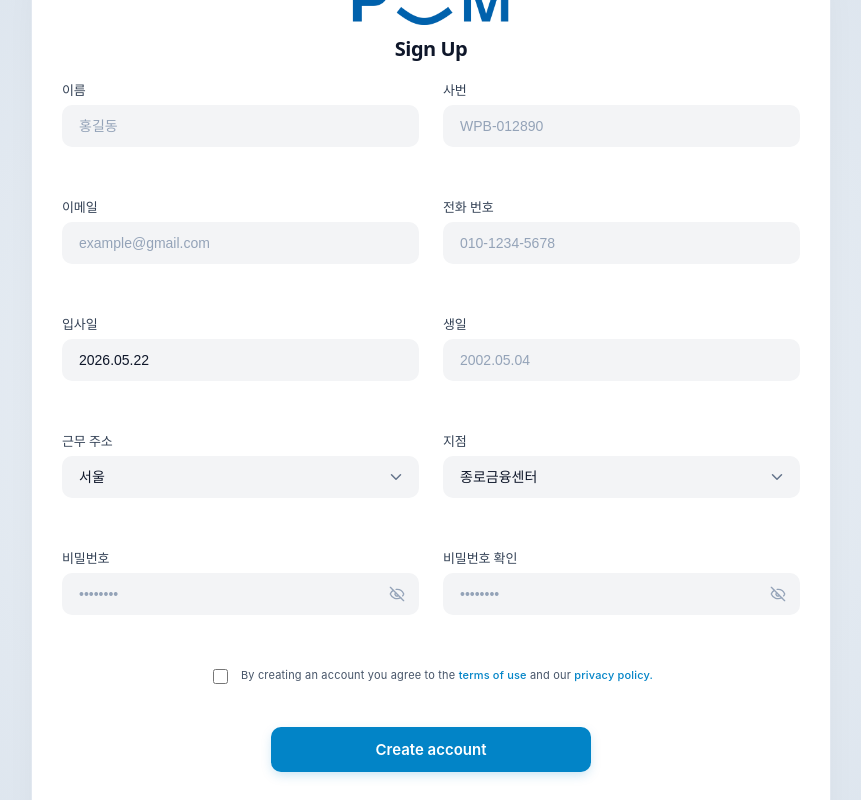
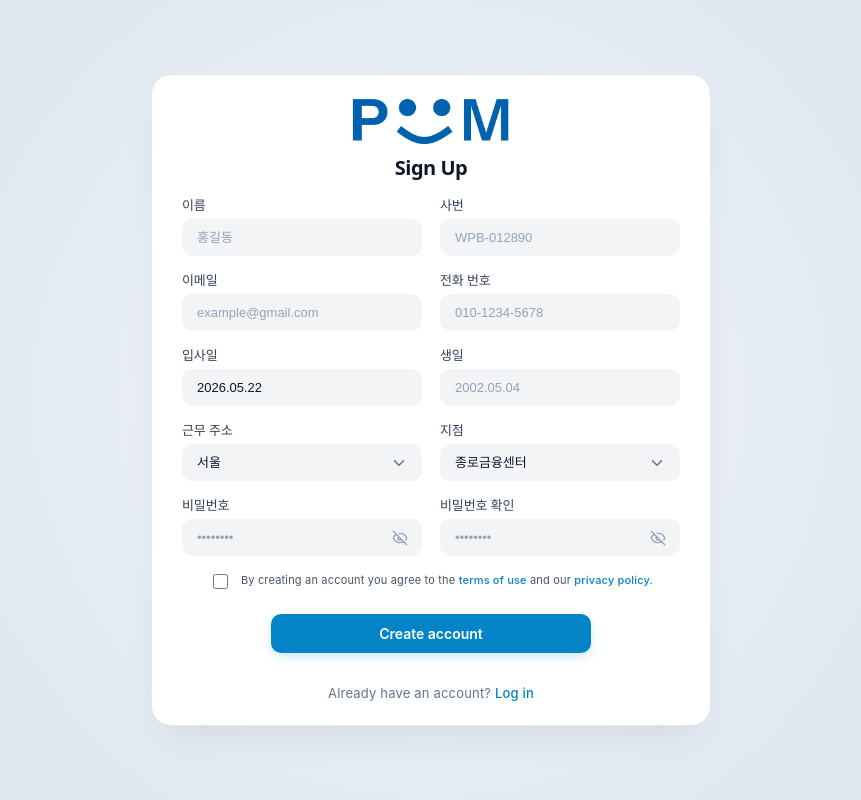
Before and after one commit to PoomSaengPoomSa/POOM-FRONT, a React app: page /sign-up in a window 1280 px wide. Shown: the whole page, without its empty margins (209-1070 px from the left). Built offline with nearby package versions, Linux system fonts and the light colour scheme; the HTML template or start-up script is replaced by a standard one.

Commit message:
style: optimize login and signup dynamic visual layout spacing

```diff
--- a/src/pages/auth/AuthNew.css
+++ b/src/pages/auth/AuthNew.css
@@ -1,5 +1,6 @@
 :root {
-  --auth-primary: #0284c7; /* POOM Signature Blue */
+  --auth-primary: #0284c7;
+  /* POOM Signature Blue */
   --auth-primary-hover: #0369a1;
   --auth-bg-light: #f8fafc;
   --auth-card-bg: #ffffff;
@@ -27,7 +28,7 @@
 
 .auth-new-card {
   width: 100%;
-  max-width: 500px; /* Highly optimized card width for better readability and vertical balance */
+  max-width: 420px; /* Perfectly snug and centered single-column premium layout */
   background-color: var(--auth-card-bg);
   border-radius: 20px;
   box-shadow: var(--auth-shadow);
@@ -40,7 +41,7 @@
 }
 
 .auth-new-card.auth-signup-card {
-  max-width: 800px; /* Wider card to fit the dual-column layout beautifully */
+  max-width: 560px; /* Perfectly snug compact width to prevent stretched input fields */
 }
 
 .auth-new-card:hover {
@@ -50,7 +51,8 @@
 
 .auth-new-form-section {
   width: 100%;
-  padding: 56px 48px; /* Sophisticated padding optimized for screen space and visual rhythm */
+  padding: 56px 48px;
+  /* Sophisticated padding optimized for screen space and visual rhythm */
   display: flex;
   flex-direction: column;
   justify-content: center;
@@ -66,7 +68,7 @@
   display: flex;
   flex-direction: column;
   align-items: center;
-  margin-bottom: 36px;
+  margin-bottom: 48px;
 }
 
 /* Interactive SVG Logo Animation */
@@ -97,7 +99,7 @@
 
 /* Form Groups */
 .auth-new-form-group {
-  margin-bottom: 24px;
+  margin-bottom: 32px;
   text-align: left;
 }
 
@@ -106,7 +108,7 @@
   font-size: 13px;
   font-weight: 600;
   color: #334155;
-  margin-bottom: 6px;
+  margin-bottom: 10px;
   letter-spacing: -0.1px;
 }
 
@@ -117,7 +119,8 @@
 .auth-new-input {
   width: 100%;
   padding: 12px 16px;
-  background-color: #f3f4f6; /* Soft premium gray fill matching the screenshot */
+  background-color: #f3f4f6;
+  /* Soft premium gray fill matching the screenshot */
   border: 1px solid transparent;
   border-radius: 10px;
   font-size: 14px;
@@ -149,7 +152,8 @@
 
 .auth-new-select {
   width: 100%;
-  padding: 12px 40px 12px 16px; /* Extra padding on the right for the chevron */
+  padding: 12px 40px 12px 16px;
+  /* Extra padding on the right for the chevron */
   background-color: #f3f4f6;
   border: 1px solid transparent;
   border-radius: 10px;
@@ -180,7 +184,8 @@
   top: 50%;
   transform: translateY(-50%);
   color: #64748b;
-  pointer-events: none; /* Let click pass through to the select */
+  pointer-events: none;
+  /* Let click pass through to the select */
   display: flex;
   align-items: center;
   justify-content: center;
@@ -253,7 +258,7 @@
 /* Premium Colored Button */
 .auth-new-btn {
   width: 100%;
-  padding: 13px;
+  padding: 15px 16px;
   background-color: var(--auth-primary);
   color: #ffffff;
   border: none;
@@ -300,7 +305,8 @@
 }
 
 /* Premium Customizations for Alerts */
-.auth-error-alert, .auth-success-alert {
+.auth-error-alert,
+.auth-success-alert {
   animation: slideInDown 0.3s cubic-bezier(0.16, 1, 0.3, 1) forwards;
 }
 
@@ -309,6 +315,7 @@
     opacity: 0;
     transform: translateY(-8px);
   }
+
   to {
     opacity: 1;
     transform: translateY(0);
@@ -319,18 +326,23 @@
 @media (max-width: 640px) {
   .auth-new-layout {
     padding: 16px;
-    background: #f1f5f9; /* Flat light background for mobile devices to maximize speed & visual clarity */
+    background: #f1f5f9;
+    /* Flat light background for mobile devices to maximize speed & visual clarity */
   }
+
   .auth-new-card {
     border-radius: 16px;
     box-shadow: 0 10px 25px -5px rgba(15, 23, 42, 0.06);
   }
+
   .auth-new-form-section {
     padding: 32px 20px;
   }
+
   .auth-new-logo-area {
     margin-bottom: 20px;
   }
+
   .auth-new-title {
     font-size: 20px;
   }
@@ -341,22 +353,28 @@
   .auth-new-layout {
     padding: 16px;
   }
+
   .auth-new-form-section {
     padding-top: 28px;
     padding-bottom: 28px;
   }
+
   .auth-new-logo-area {
     margin-bottom: 16px;
   }
+
   .auth-new-logo-area svg {
     margin-bottom: 4px !important;
   }
+
   .auth-new-form-group {
     margin-bottom: 12px;
   }
+
   .auth-new-options {
     margin-bottom: 16px;
   }
+
   .auth-test-helper {
     margin-top: 12px;
     padding: 10px;
@@ -370,9 +388,59 @@
     padding-bottom: 20px;
   }
   .auth-new-form-group {
-    margin-bottom: 8px;
+    margin-bottom: 12px;
   }
   .auth-new-options {
     margin-bottom: 12px;
   }
 }
+
+/* ========================================================================= */
+/* 회원가입 카드(auth-signup-card)에 특화된 동적 콤팩트 비율 조절             */
+/* ========================================================================= */
+.auth-signup-card .auth-new-form-section {
+  padding: 24px 30px !important; /* 내부 패딩 추가 압축 */
+}
+
+.auth-signup-card .auth-new-logo-area {
+  margin-bottom: 12px !important; /* 로고 하단 여백 대폭 축소 */
+}
+
+.auth-signup-card .auth-new-logo-area img {
+  margin-bottom: 4px !important; /* 로고 이미지 아래 마진 축소 */
+}
+
+.auth-signup-card .auth-signup-grid {
+  row-gap: 12px !important; /* 행 간격 대폭 축소 (24px -> 12px) */
+  column-gap: 18px !important; /* 열 간격 미세 조정 */
+  margin-bottom: 16px !important; /* 그리드 아래 마진 축소 (28px -> 16px) */
+}
+
+.auth-signup-card .auth-new-form-group {
+  margin-bottom: 0px !important; /* 그리드 갭으로 간격 제어하므로 마진 0 처리 */
+}
+
+.auth-signup-card .auth-new-input,
+.auth-signup-card .auth-new-select {
+  padding: 10px 14px !important; /* 입력 상자 패딩 및 높이 축소로 전체 높이 압축 */
+  font-size: 13px !important; /* 콤팩트 폰트 적용 */
+}
+
+.auth-signup-card .auth-new-label {
+  margin-bottom: 5px !important; /* 라벨과 인풋 간격 초밀착 */
+}
+
+.auth-signup-card .auth-new-options {
+  margin-top: 10px !important; /* 동의 약관 상단 여백 축소 */
+  margin-bottom: 12px !important;
+}
+
+.auth-signup-card .auth-new-btn {
+  margin-top: 10px !important;
+  padding: 11px 16px !important; /* 회원가입 실행 버튼 높이 축소 */
+  font-size: 14px !important;
+}
+
+.auth-signup-card .auth-new-footer {
+  margin-top: 16px !important; /* 푸터 여백 축소 */
+}
--- a/src/pages/auth/LoginNew.jsx
+++ b/src/pages/auth/LoginNew.jsx
@@ -65,7 +65,7 @@ export default function LoginNew() {
         <div className="auth-new-form-section">
           <div className="auth-new-logo-area">
             {/* High-Fidelity POOM Smiley Logo */}
-            <img src="/poom-logo.png" alt="POOM Logo" style={{ height: "50px", marginBottom: "8px", objectFit: "contain" }} />
+            <img src="/poom-logo.png" alt="POOM Logo" style={{ height: "50px", marginBottom: "16px", objectFit: "contain" }} />
             <h1 className="auth-new-title">Log in</h1>
           </div>
 
@@ -126,7 +126,7 @@ export default function LoginNew() {
               </div>
             </div>
 
-            <div className="auth-new-options" style={{ marginTop: "24px" }}>
+            <div className="auth-new-options" style={{ marginTop: "32px" }}>
               <input
                 type="checkbox"
                 id="agree-terms"
@@ -139,37 +139,12 @@ export default function LoginNew() {
               </label>
             </div>
 
-            <button type="submit" className="auth-new-btn" style={{ marginTop: "8px", width: "100%" }} disabled={isSubmitting}>
+            <button type="submit" className="auth-new-btn" style={{ marginTop: "20px", width: "100%" }} disabled={isSubmitting}>
               {isSubmitting ? "Logging in..." : "Log in"}
             </button>
           </form>
 
-          {/* Test Account Helper Grid */}
-          <div
-            className="auth-test-helper"
-            style={{
-              marginTop: "16px",
-              padding: "12px",
-              backgroundColor: "#f8fafc",
-              border: "1px solid #e2e8f0",
-              borderRadius: "8px",
-              fontSize: "11px"
-            }}
-          >
-            <div style={{ fontWeight: "600", color: "#475569", marginBottom: "6px" }}>🔑 테스트 계정 안내</div>
-            <div style={{ display: "flex", flexDirection: "column", gap: "4px", color: "#64748b" }}>
-              <div style={{ display: "flex", justifyContent: "space-between" }}>
-                <span>사용자(PB): <strong>user1</strong></span>
-                <span>비밀번호: <strong>passwd1</strong></span>
-              </div>
-              <div style={{ display: "flex", justifyContent: "space-between" }}>
-                <span>관리자(Admin): <strong>admin1</strong></span>
-                <span>비밀번호: <strong>adminpasswd1</strong></span>
-              </div>
-            </div>
-          </div>
-
-          <div className="auth-new-footer" style={{ marginTop: "24px" }}>
+          <div className="auth-new-footer" style={{ marginTop: "36px" }}>
             Don't have account yet? <Link to="/sign-up" className="auth-new-link">New Account</Link>
           </div>
         </div>
```
